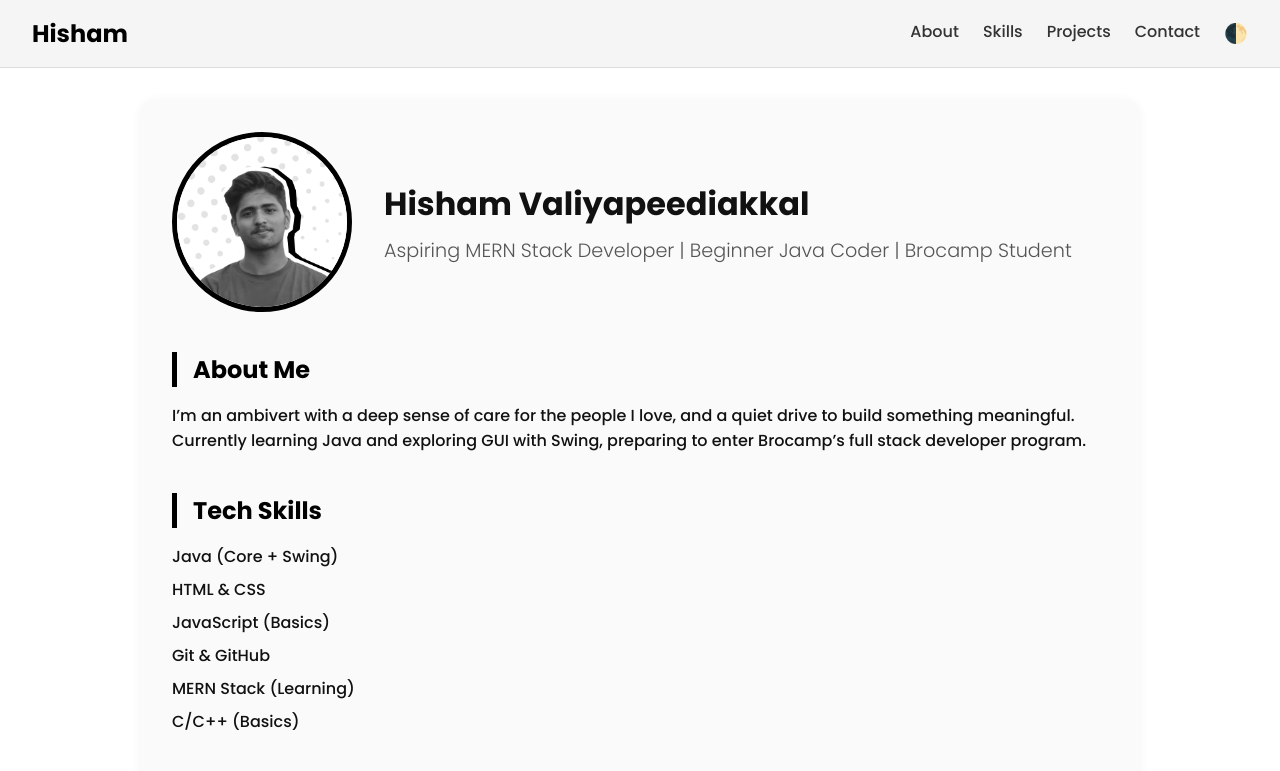
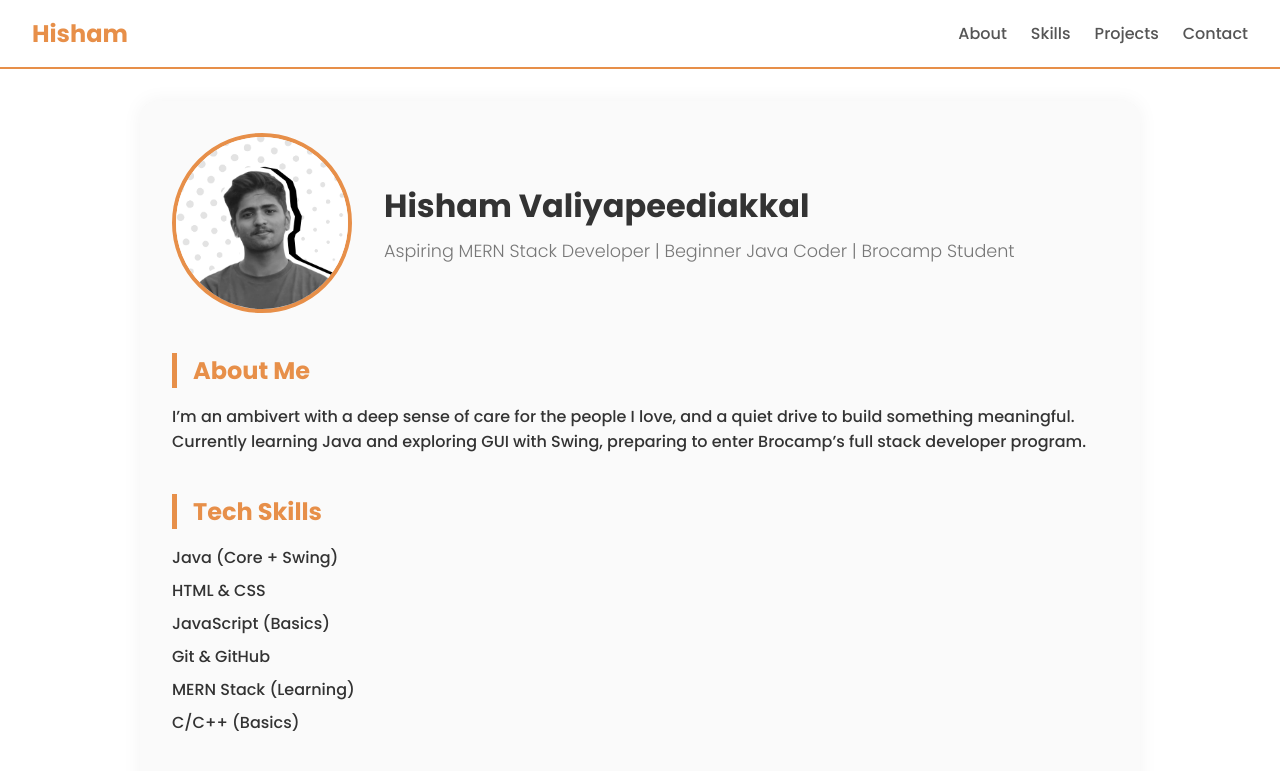
Before and after one commit to hishyx/hishyx, a plain HTML site: page index.html in a window 1280 px wide. Shown: the top 771 px of the page. Drawn offline with Linux system fonts and the light colour scheme.

Commit message:
Update index.html

```diff
--- a/index.html
+++ b/index.html
@@ -12,111 +12,124 @@
       box-sizing: border-box;
       font-family: 'Poppins', sans-serif;
     }
+
     body {
       background: #fff;
-      color: #111;
+      color: #333;
       scroll-behavior: smooth;
     }
+
     header {
       display: flex;
       justify-content: space-between;
       align-items: center;
       padding: 1rem 2rem;
-      background-color: #f5f5f5;
-      border-bottom: 1px solid #ddd;
+      background-color: #fff;
+      border-bottom: 2px solid #E78F49;
       position: sticky;
       top: 0;
       z-index: 999;
     }
+
     header h1 {
       font-size: 1.5rem;
-      color: #000;
+      color: #E78F49;
     }
+
     nav {
       display: flex;
       gap: 1.5rem;
     }
+
     nav a {
-      color: #333;
+      color: #555;
       text-decoration: none;
       font-weight: 500;
     }
+
     nav a:hover {
-      color: #000;
+      color: #E78F49;
     }
+
     .menu-toggle {
       display: none;
       font-size: 1.5rem;
       cursor: pointer;
-      color: #000;
+      color: #E78F49;
     }
+
     .container {
       max-width: 1000px;
       margin: auto;
       background: #fafafa;
       padding: 2rem;
       border-radius: 1rem;
-      box-shadow: 0 0 10px rgba(0,0,0,0.05);
       margin-top: 2rem;
+      box-shadow: 0 0 20px rgba(0,0,0,0.05);
     }
+
     .profile {
       display: flex;
       flex-wrap: wrap;
       align-items: center;
       gap: 2rem;
     }
+
     .profile img {
       width: 180px;
       height: 180px;
       object-fit: cover;
       border-radius: 50%;
-      border: 5px solid #000;
+      border: 4px solid #E78F49;
     }
+
     h2 {
-      border-left: 5px solid #000;
+      border-left: 5px solid #E78F49;
       padding-left: 1rem;
       font-size: 1.5rem;
       margin-bottom: 1rem;
       margin-top: 2.5rem;
-      color: #000;
+      color: #E78F49;
     }
+
     .tagline {
-      font-size: 1.2rem;
+      font-size: 1.1rem;
       font-weight: 300;
       margin-top: 0.5rem;
-      color: #555;
+      color: #777;
     }
+
     ul li {
       list-style: none;
       margin: 0.5rem 0;
     }
+
     a {
-      color: #000;
+      color: #E78F49;
       text-decoration: none;
     }
+
     a:hover {
       text-decoration: underline;
-    }
-    .dark-toggle {
-      cursor: pointer;
-      font-size: 1.2rem;
-      color: #000;
     }
 
     @media (max-width: 768px) {
       nav {
         display: none;
         flex-direction: column;
-        background-color: #eee;
+        background-color: #fff;
         position: absolute;
         right: 2rem;
         top: 60px;
         padding: 1rem;
         border-radius: 0.5rem;
+        box-shadow: 0 0 10px rgba(0,0,0,0.1);
       }
+
       nav.show {
         display: flex;
       }
+
       .menu-toggle {
         display: block;
       }
@@ -127,6 +140,7 @@
       transform: translateY(30px);
       transition: all 0.6s ease-in-out;
     }
+
     .section-reveal.visible {
       opacity: 1;
       transform: translateY(0);
@@ -142,7 +156,6 @@
       <a href="#skills">Skills</a>
       <a href="#projects">Projects</a>
       <a href="#contact">Contact</a>
-      <span class="dark-toggle" onclick="toggleDarkMode()">🌓</span>
     </nav>
   </header>
 
@@ -195,10 +208,6 @@
       document.getElementById('nav-links').classList.toggle('show');
     }
 
-    function toggleDarkMode() {
-      document.body.classList.toggle('dark-mode');
-    }
-
     const reveals = document.querySelectorAll('.section-reveal');
     const revealOnScroll = () => {
       const windowHeight = window.innerHeight;
```
